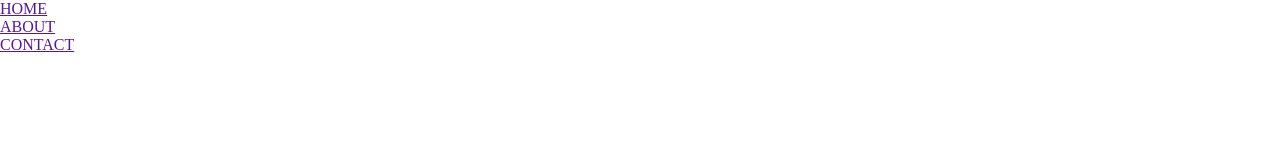
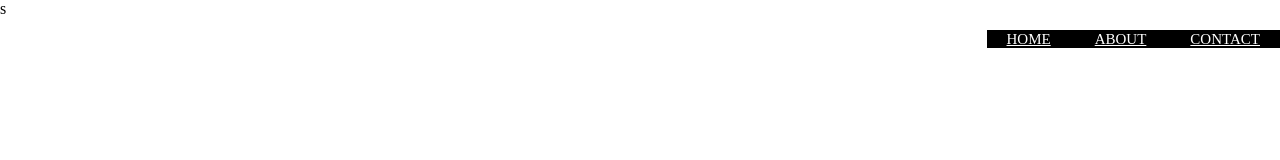
Before and after one commit to abbbbbby/2, a plain HTML site: page index.html in a window 1280 px wide. Drawn offline with Linux system fonts and the light colour scheme.

Commit message:
added nav bar

```diff
--- a/index.html
+++ b/index.html
@@ -1,7 +1,10 @@
+
+<!DOCTYPE html>
+<html>
 <head>
 	<title>Dumpster</title>
 	<!--<link rel="icon" href="http://example.com/favicon.png">-->
-	<link rel="stylesheet" type="text/css" href="style.css">
+	<link rel="stylesheet" type="text/css" href="style.css"/>
 </head>
 
 <body>
@@ -18,3 +21,4 @@
 		</div>
 	</div>
 </body>
+</html>s
--- a/style.css
+++ b/style.css
@@ -3,8 +3,24 @@
 	padding: 0;
 }
 
-
-
 .logo {
 
 }
+
+.nav {
+	background-color: rgb(0, 0, 0);
+	margin-top: 30px;
+	float: right;
+	list-style: none;
+}
+
+.nav li {
+	display: inline-block;
+}
+
+.nav li a {
+	font-family: serif;
+	font-size: 15px;
+	color: rgb(255, 255, 255);
+	padding: 5px 20px;
+}
```
